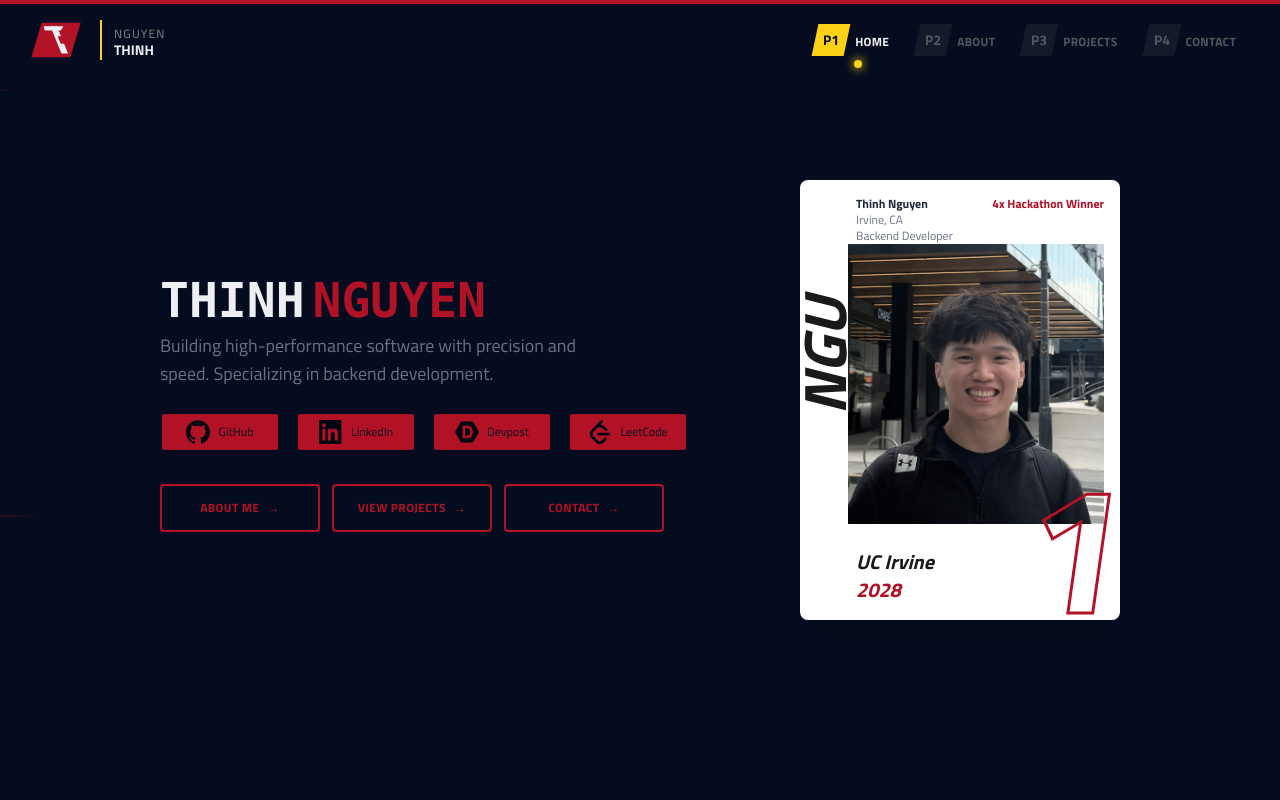
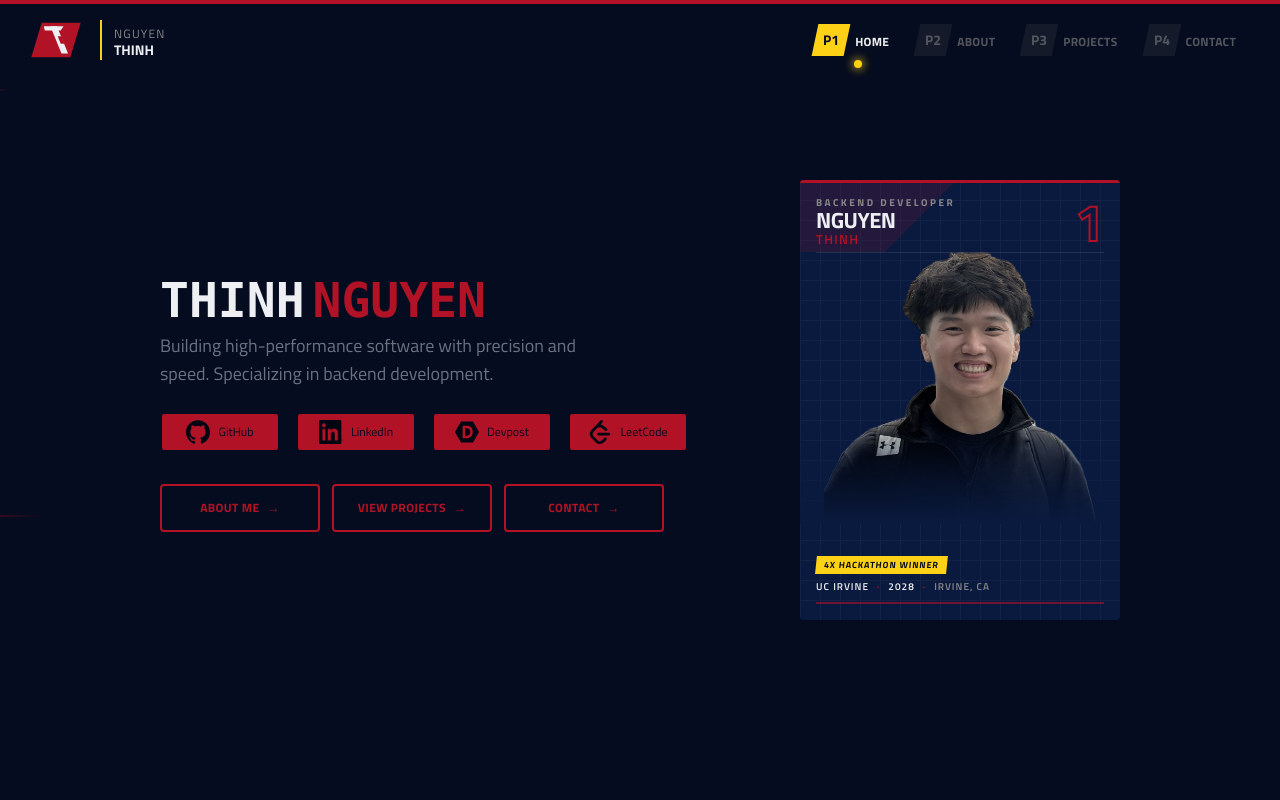
Before and after one commit to thinhtn3/rb-portfolio, a React (Vite) app: page / in a window 1280 px wide. Shown: the top 800 px of the page. Built offline with nearby package versions, Linux system fonts and the light colour scheme.

Commit message:
updated hero with new profile card

```diff
--- a/src/components/custom_ui/hero/ProfileCard.jsx
+++ b/src/components/custom_ui/hero/ProfileCard.jsx
@@ -1,9 +1,11 @@
-import headshotImage from "@/assets/headshot_bg.JPG";
-import { motion } from "motion/react";
+import headshotNoBg from "@/assets/headshot_no_bg.png";
+import { motion, useMotionValue, useTransform, useSpring } from "motion/react";
+import { useRef, useState } from "react";
 
 export function ProfileCard({
   name = "Thinh Nguyen",
-  firstName = "NGU",
+  firstName = "THINH",
+  lastName = "NGUYEN",
   number = "1",
   location = "Irvine, CA",
   title = "4x Hackathon Winner",
@@ -11,73 +13,247 @@ export function ProfileCard({
   university = "UC Irvine",
   year = "2028",
   accentColor = "var(--color-accent)",
-  imageSrc = headshotImage,
+  highlightColor = "var(--color-highlight)",
+  imageSrc = headshotNoBg,
 }) {
+  const cardRef = useRef(null);
+  const [isHovered, setIsHovered] = useState(false);
+
+  const mouseX = useMotionValue(0);
+  const mouseY = useMotionValue(0);
+
+  const rotateX = useSpring(useTransform(mouseY, [-220, 220], [10, -10]), {
+    stiffness: 300,
+    damping: 35,
+  });
+  const rotateY = useSpring(useTransform(mouseX, [-160, 160], [-10, 10]), {
+    stiffness: 300,
+    damping: 35,
+  });
+  const glareX = useTransform(mouseX, [-160, 160], [0, 100]);
+  const glareY = useTransform(mouseY, [-220, 220], [0, 100]);
+
+  const handleMouseMove = (e) => {
+    if (!cardRef.current) return;
+    const rect = cardRef.current.getBoundingClientRect();
+    mouseX.set(e.clientX - (rect.left + rect.width / 2));
+    mouseY.set(e.clientY - (rect.top + rect.height / 2));
+  };
+
+  const handleMouseLeave = () => {
+    mouseX.set(0);
+    mouseY.set(0);
+    setIsHovered(false);
+  };
+
+  const stagger = (i) => ({ duration: 0.5, delay: 0.6 + i * 0.1, ease: [0.16, 1, 0.3, 1] });
+
   return (
     <motion.div
-    initial={{ opacity: 0, }}
-    animate={{ opacity: 1 }}
-    transition={{ duration: 2 }}
-    className="relative w-[320px] h-[440px] 2xl:w-[400px] 2xl:h-[550px] bg-white rounded-lg overflow-hidden shadow-xl">
-      {/* Top info section */}
-      <div className="absolute top-4 2xl:top-5 left-14 2xl:left-16 right-4 2xl:right-5 flex justify-between text-xs 2xl:text-sm z-10">
-        <div className="text-gray-800">
-          <p className="font-bold">{name}</p>
-          <p className="text-gray-500">{location}</p>
-          <p className="text-gray-500">{subtitle}</p>
+      ref={cardRef}
+      style={{ rotateX, rotateY, transformStyle: "preserve-3d", perspective: 1000 }}
+      onMouseMove={handleMouseMove}
+      onMouseEnter={() => setIsHovered(true)}
+      onMouseLeave={handleMouseLeave}
+      initial={{ opacity: 0, y: 50, scale: 0.92 }}
+      animate={{ opacity: 1, y: 0, scale: 1 }}
+      transition={{ duration: 0.9, ease: [0.16, 1, 0.3, 1], delay: 0.2 }}
+      className="relative w-[320px] h-[440px] 2xl:w-[400px] 2xl:h-[550px] rounded-sm overflow-hidden cursor-pointer select-none"
+    >
+      {/* Card background */}
+      <div className="absolute inset-0 bg-secondary" />
+
+      {/* Subtle grid texture */}
+      <div
+        className="absolute inset-0 opacity-[0.04] z-0"
+        style={{
+          backgroundImage:
+            "linear-gradient(rgba(237,239,243,1) 1px, transparent 1px), linear-gradient(90deg, rgba(237,239,243,1) 1px, transparent 1px)",
+          backgroundSize: "20px 20px",
+        }}
+      />
+
+      {/* Outer glow on hover */}
+      <motion.div
+        animate={isHovered ? { opacity: 1 } : { opacity: 0 }}
+        transition={{ duration: 0.4 }}
+        className="absolute -inset-px rounded-sm z-0 pointer-events-none"
+        style={{
+          boxShadow:
+            "0 0 0 1px rgba(177,18,38,0.6), 0 0 30px rgba(177,18,38,0.25), 0 0 60px rgba(177,18,38,0.1)",
+        }}
+      />
+
+      {/* Glare highlight on hover */}
+      <motion.div
+        className="absolute inset-0 z-30 pointer-events-none rounded-sm"
+        style={{
+          background: useTransform(
+            [glareX, glareY],
+            ([x, y]) =>
+              `radial-gradient(circle at ${x}% ${y}%, rgba(255,255,255,0.07) 0%, transparent 60%)`
+          ),
+          opacity: isHovered ? 1 : 0,
+        }}
+      />
+
+      {/* Scan line reveal on load */}
+      <motion.div
+        initial={{ top: "-4px", opacity: 1 }}
+        animate={{ top: "110%", opacity: 0 }}
+        transition={{ duration: 1.0, ease: "easeInOut", delay: 0.3 }}
+        className="absolute left-0 right-0 h-[3px] z-40 pointer-events-none"
+        style={{
+          background:
+            "linear-gradient(90deg, transparent, rgba(177,18,38,0.9), rgba(252,209,22,0.5), rgba(177,18,38,0.9), transparent)",
+          boxShadow: "0 0 12px 2px rgba(177,18,38,0.6)",
+        }}
+      />
+
+      {/* Top red accent bar — sweeps in */}
+      <motion.div
+        initial={{ scaleX: 0 }}
+        animate={{ scaleX: 1 }}
+        transition={{ duration: 0.7, ease: [0.16, 1, 0.3, 1], delay: 0.4 }}
+        style={{ transformOrigin: "left", backgroundColor: accentColor }}
+        className="absolute top-0 left-0 right-0 h-[3px] 2xl:h-[4px] z-20"
+      />
+
+      {/* Diagonal racing stripe */}
+      <motion.div
+        initial={{ x: -400, opacity: 0 }}
+        animate={{ x: 0, opacity: 1 }}
+        transition={{ duration: 0.6, ease: [0.16, 1, 0.3, 1], delay: 0.5 }}
+        className="absolute top-0 left-0 right-0 h-[72px] 2xl:h-[90px] z-10 overflow-hidden"
+      >
+        <div
+          className="absolute inset-0"
+          style={{
+            background: `linear-gradient(135deg, ${accentColor} 0%, ${accentColor} 40%, transparent 40%)`,
+            opacity: 0.15,
+          }}
+        />
+      </motion.div>
+
+      {/* ── TOP SECTION: name + number ── */}
+      <div className="absolute top-0 left-0 right-0 h-[72px] 2xl:h-[90px] z-20 flex items-center justify-between px-4 2xl:px-5 pt-3 2xl:pt-4">
+        {/* Name */}
+        <div className="flex flex-col leading-tight">
+          <motion.span
+            initial={{ opacity: 0, x: -16 }}
+            animate={{ opacity: 1, x: 0 }}
+            transition={stagger(0)}
+            className="text-[10px] 2xl:text-[12px] tracking-[0.25em] font-bold text-text-secondary uppercase"
+          >
+            {subtitle}
+          </motion.span>
+          <motion.span
+            initial={{ opacity: 0, x: -16 }}
+            animate={{ opacity: 1, x: 0 }}
+            transition={stagger(1)}
+            className="text-[22px] 2xl:text-[28px] font-black uppercase leading-none tracking-tight text-text-primary"
+          >
+            {lastName.toUpperCase()}
+          </motion.span>
+          <motion.span
+            initial={{ opacity: 0, x: -16 }}
+            animate={{ opacity: 1, x: 0 }}
+            transition={stagger(2)}
+            className="text-[13px] 2xl:text-[16px] font-semibold uppercase tracking-widest"
+            style={{ color: accentColor }}
+          >
+            {firstName.toUpperCase()}
+          </motion.span>
         </div>
-        <div className="text-right" style={{ color: accentColor }}>
-          <p className="font-bold">{title}</p>
-        </div>
+
+        {/* Driver number */}
+        <motion.div
+          initial={{ opacity: 0, scale: 0.5 }}
+          animate={{ opacity: 1, scale: 1 }}
+          transition={{ duration: 0.6, delay: 0.9, ease: [0.34, 1.56, 0.64, 1] }}
+          className="text-[52px] 2xl:text-[64px] font-black leading-none -skew-x-6"
+          style={{
+            WebkitTextStroke: `2px ${accentColor}`,
+            WebkitTextFillColor: "transparent",
+          }}
+        >
+          {number}
+        </motion.div>
       </div>
 
-      {/* Vertical name on left */}
-      <div
-        className="absolute left-6 2xl:left-7 top-2/5 -translate-y-1/2 text-6xl 2xl:text-7xl font-bold italic"
-        style={{
-          writingMode: "vertical-rl",
-          textOrientation: "mixed",
-          transform: "rotate(180deg) translateX(50%)",
-          color: "#1a1a1a",
-        }}
+      {/* ── SEPARATOR ── */}
+      <motion.div
+        initial={{ scaleX: 0 }}
+        animate={{ scaleX: 1 }}
+        transition={{ duration: 0.5, delay: 1.0, ease: "easeOut" }}
+        style={{ transformOrigin: "left", top: "72px" }}
+        className="absolute left-4 right-4 2xl:top-[90px] h-px bg-white/10 z-20"
+      />
+
+      {/* ── PHOTO ── */}
+      <motion.div
+        initial={{ opacity: 0, scale: 1.06 }}
+        animate={{ opacity: 1, scale: 1 }}
+        transition={{ duration: 0.8, delay: 0.7, ease: "easeOut" }}
+        className="absolute left-0 right-0 z-10"
+        style={{ top: "72px", bottom: "96px" }}
       >
-        {firstName}
-      </div>
-
-      {/* Photo container */}
-      <div className="absolute top-16 2xl:top-20 left-12 2xl:left-14 right-4 2xl:right-5 bottom-24 2xl:bottom-28 overflow-hidden">
         <img
           src={imageSrc}
           alt={name}
-          className="w-full h-full object-cover object-center"
+          className="w-full h-full object-contain object-bottom"
+          draggable={false}
         />
-      </div>
 
-      {/* Large outlined number */}
-      <div
-        className="absolute -bottom-4 2xl:-bottom-6 -right-2 2xl:-right-3 text-[180px] 2xl:text-[220px] font-black leading-none z-20 pointer-events-none"
-        style={{
-          WebkitTextStroke: `3px ${accentColor}`,
-          WebkitTextFillColor: "transparent",
-          transform: "skewX(-8deg)",
-        }}
-      >
-        {number}
-      </div>
+        {/* Bottom fade into card */}
+        <div
+          className="absolute bottom-0 left-0 right-0 h-24 2xl:h-32"
+          style={{
+            background:
+              "linear-gradient(to top, var(--color-secondary) 0%, transparent 100%)",
+          }}
+        />
+      </motion.div>
 
-      {/* Year */}
-      <div className="absolute bottom-4 2xl:bottom-5 left-14 2xl:left-16">
-        <p
-          className="text-xl 2xl:text-2xl font-bold z-10 italic"
-          style={{ color: "#1a1a1a" }}
+      {/* ── BOTTOM STATS STRIP ── */}
+      <div className="absolute bottom-0 left-0 right-0 h-[96px] 2xl:h-[112px] z-20 px-4 2xl:px-5 pb-4 2xl:pb-5 flex flex-col justify-end gap-1.5 2xl:gap-2">
+        {/* Winner badge */}
+        <motion.div
+          initial={{ opacity: 0, y: 12 }}
+          animate={{ opacity: 1, y: 0 }}
+          transition={stagger(3)}
+          className="flex items-center gap-2"
         >
-          {university}
-        </p>
-        <p
-        className="text-xl 2xl:text-2xl font-bold z-10 italic"
-        style={{ color: accentColor }}>
-          {year}
-        </p>
+          <div
+            className="px-2 py-0.5 text-[9px] 2xl:text-[11px] font-black uppercase tracking-widest -skew-x-6"
+            style={{ backgroundColor: highlightColor, color: "#060C1F" }}
+          >
+            {title}
+          </div>
+        </motion.div>
+
+        {/* Stats row */}
+        <motion.div
+          initial={{ opacity: 0, y: 10 }}
+          animate={{ opacity: 1, y: 0 }}
+          transition={stagger(4)}
+          className="flex items-center gap-2 text-[10px] 2xl:text-[12px] text-text-secondary font-semibold uppercase tracking-widest"
+        >
+          <span className="text-text-primary">{university}</span>
+          <span style={{ color: accentColor }}>·</span>
+          <span className="text-text-primary">{year}</span>
+          <span style={{ color: accentColor }}>·</span>
+          <span>{location}</span>
+        </motion.div>
+
+        {/* Bottom accent line */}
+        <motion.div
+          initial={{ scaleX: 0 }}
+          animate={{ scaleX: 1 }}
+          transition={{ duration: 0.8, delay: 1.3, ease: "easeOut" }}
+          style={{ transformOrigin: "left", backgroundColor: accentColor }}
+          className="h-[2px] w-full mt-0.5 opacity-60"
+        />
       </div>
     </motion.div>
   );
--- a/src/components/sections/Hero.jsx
+++ b/src/components/sections/Hero.jsx
@@ -105,7 +105,7 @@ export function Hero() {
         </div>
 
         {/* Profile Card - hidden on small screens */}
-        <div className="hidden md:block 2xl:scale-110 2xl:origin-center">
+        <div className="hidden md:block 2xl:scale-110 2xl:origin-center" style={{ perspective: "1000px" }}>
           <ProfileCard />
         </div>
       </div>
```
